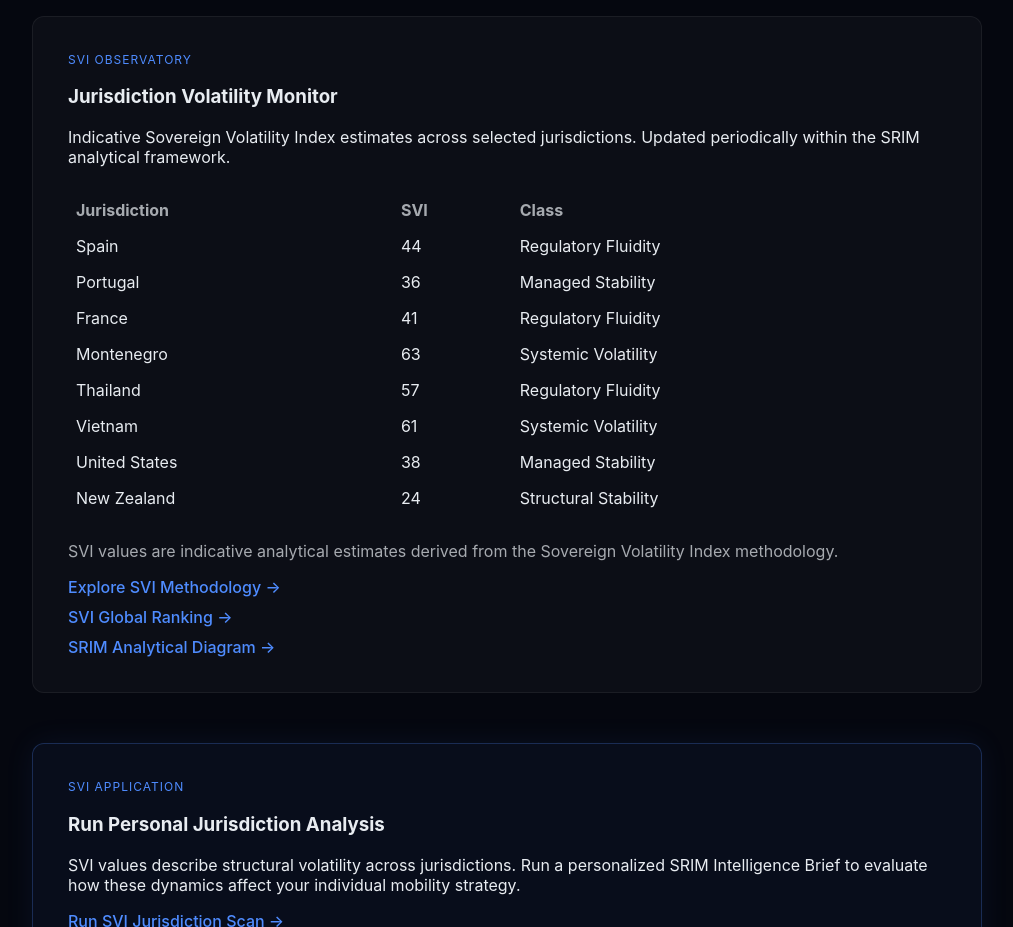
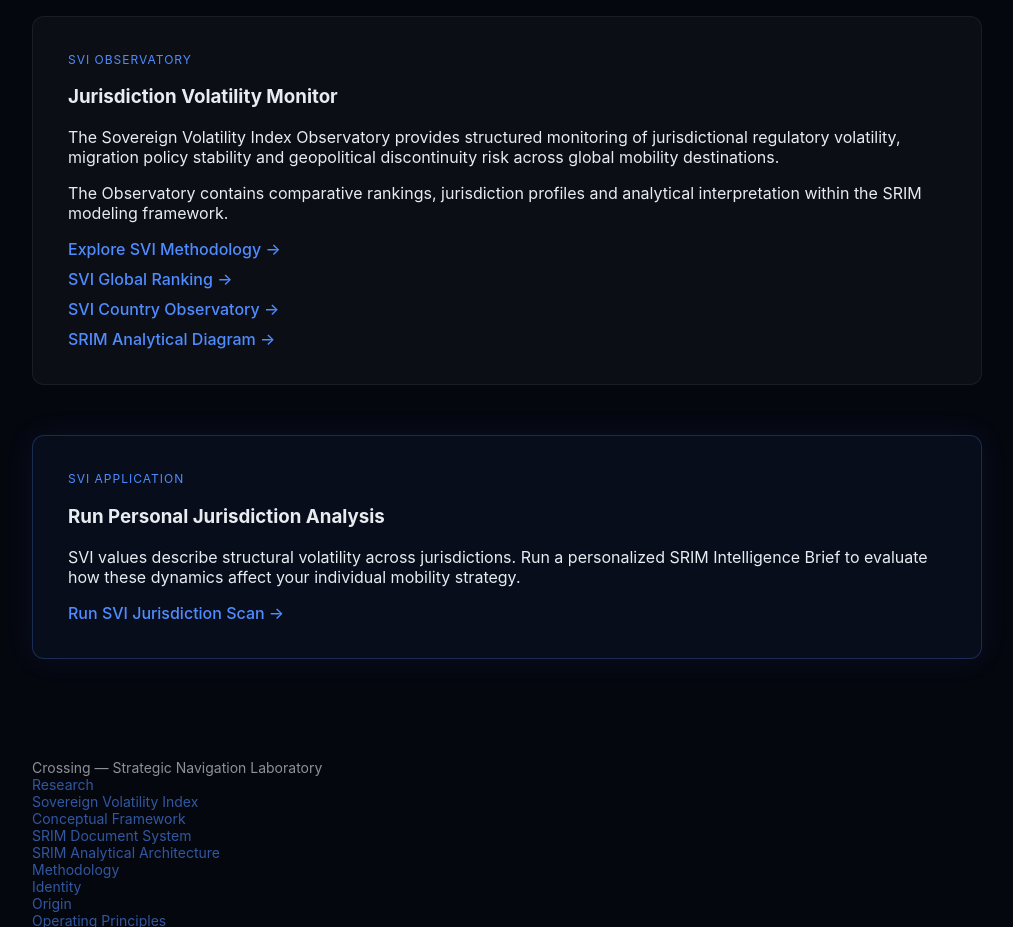
Before and after one commit to alexanderlebed/crossing-express, a website: page index.html in a window 1280 px wide. Shown: the part 1680-2607 px from the top of the page, without its empty margins (133-1146 px from the left). Drawn offline with Linux system fonts and the light colour scheme.

Commit message:
Update index.html

```diff
--- a/index.html
+++ b/index.html
@@ -6,6 +6,7 @@
 <meta name="viewport" content="width=device-width, initial-scale=1">
 
 <style>
+
 body{
 margin:0;
 background:#05070f;
@@ -91,17 +92,6 @@ font-weight:500;
 text-decoration:underline;
 }
 
-table{
-width:100%;
-margin-top:25px;
-border-collapse:collapse;
-}
-
-td,th{
-padding:8px;
-text-align:left;
-}
-
 .footer{
 margin-top:100px;
 opacity:0.6;
@@ -116,6 +106,7 @@ text-decoration:none;
 .footer a:hover{
 text-decoration:underline;
 }
+
 </style>
 </head>
 
@@ -226,70 +217,14 @@ Institutional volatility mapping framework quantifying jurisdictional instabilit
 <h3>Jurisdiction Volatility Monitor</h3>
 
 <p>
-Indicative Sovereign Volatility Index estimates across selected jurisdictions.
-Updated periodically within the SRIM analytical framework.
+The Sovereign Volatility Index Observatory provides structured monitoring
+of jurisdictional regulatory volatility, migration policy stability
+and geopolitical discontinuity risk across global mobility destinations.
 </p>
 
-<table>
-
-<tr style="opacity:0.7;">
-<th>Jurisdiction</th>
-<th>SVI</th>
-<th>Class</th>
-</tr>
-
-<tr>
-<td>Spain</td>
-<td>44</td>
-<td>Regulatory Fluidity</td>
-</tr>
-
-<tr>
-<td>Portugal</td>
-<td>36</td>
-<td>Managed Stability</td>
-</tr>
-
-<tr>
-<td>France</td>
-<td>41</td>
-<td>Regulatory Fluidity</td>
-</tr>
-
-<tr>
-<td>Montenegro</td>
-<td>63</td>
-<td>Systemic Volatility</td>
-</tr>
-
-<tr>
-<td>Thailand</td>
-<td>57</td>
-<td>Regulatory Fluidity</td>
-</tr>
-
-<tr>
-<td>Vietnam</td>
-<td>61</td>
-<td>Systemic Volatility</td>
-</tr>
-
-<tr>
-<td>United States</td>
-<td>38</td>
-<td>Managed Stability</td>
-</tr>
-
-<tr>
-<td>New Zealand</td>
-<td>24</td>
-<td>Structural Stability</td>
-</tr>
-
-</table>
-
-<p style="margin-top:25px; opacity:0.7;">
-SVI values are indicative analytical estimates derived from the Sovereign Volatility Index methodology.
+<p>
+The Observatory contains comparative rankings, jurisdiction profiles
+and analytical interpretation within the SRIM modeling framework.
 </p>
 
 <div class="link">
@@ -301,12 +236,16 @@ SVI values are indicative analytical estimates derived from the Sovereign Volati
 </div>
 
 <div class="link">
+<a href="/svi-observatory.html">SVI Country Observatory →</a>
+</div>
+
+<div class="link">
 <a href="/srim-diagram.html">SRIM Analytical Diagram →</a>
 </div>
 
 </div>
 
-<!-- NEW CONVERSION BLOCK -->
+<!-- SVI APPLICATION -->
 
 <div class="box box-entry">
 
@@ -330,7 +269,9 @@ Run SVI Jurisdiction Scan →
 <!-- FOOTER -->
 
 <div class="footer">
+
 Crossing — Strategic Navigation Laboratory<br>
+
 <a href="/research.html">Research</a><br>
 <a href="/svi.html">Sovereign Volatility Index</a><br>
 <a href="/conceptual-framework.html">Conceptual Framework</a><br>
@@ -344,6 +285,7 @@ Crossing — Strategic Navigation Laboratory<br>
 <a href="/charter.html">Charter of Analytical Neutrality</a><br>
 <a href="/council.html">Strategic Advisory Council</a><br>
 <a href="/institute.html">Institutional Structure</a>
+
 </div>
 
 </div>
```
